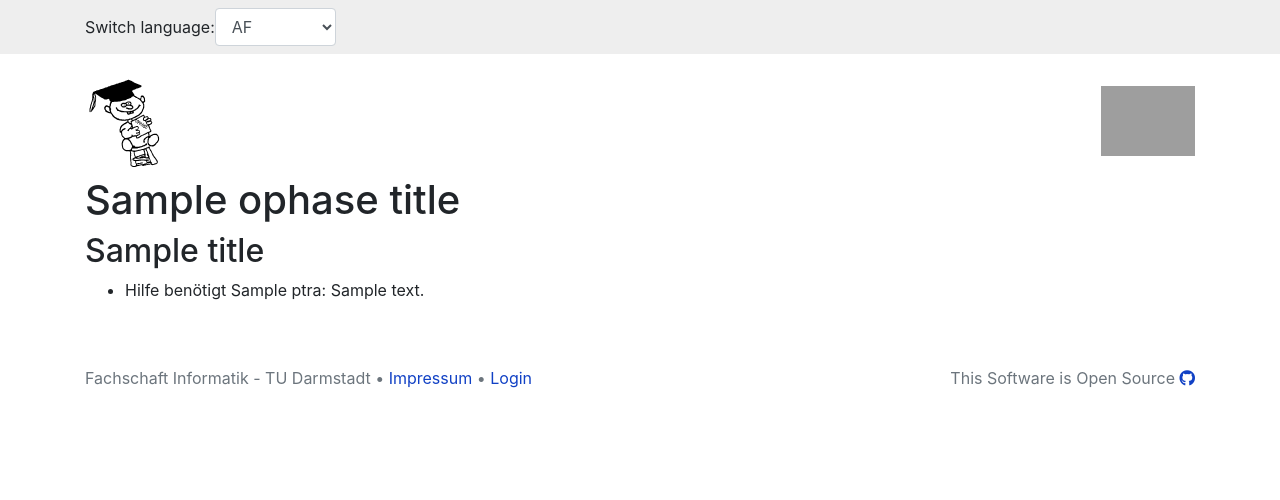
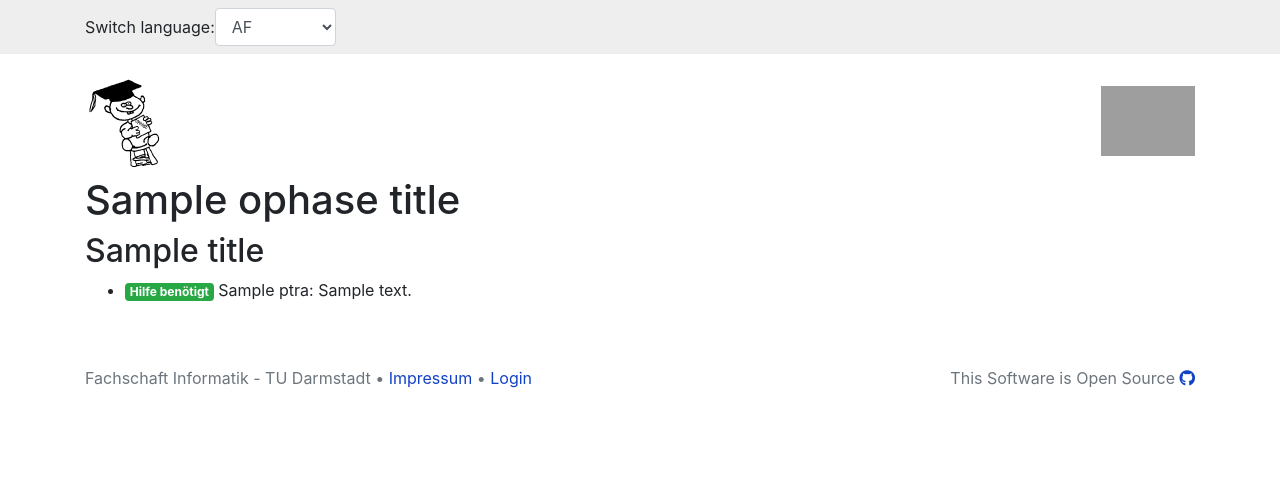
Before and after one commit to d120/pyophase, a Django app: template staff/templates/staff/job_list.html in a window 1280 px wide. Shown: the top 500 px of the page. Run offline with Django 3.2, Linux system fonts and the light colour scheme; the template is opened without the code that fills it: most values are stand-ins (such as "Sample title", 1, 10 or a date in 2020); some libraries are stand-ins or nearby versions; grey boxes are pictures that could not be loaded.

Commit message:
Fixe label to badge for bootstrap 4

```diff
--- a/staff/templates/staff/job_list.html
+++ b/staff/templates/staff/job_list.html
@@ -7,8 +7,8 @@
 <h2>{{ title }}</h2>
 <ul>
 {% for job in object_list %}
-    <li>{% if job.settings_set.count == 0 %} <span class="label label-danger">{% trans "Hilfe vorhanden" %}</span>
-    {% else %} <span class="label label-success">{% trans "Hilfe benötigt" %}</span>{% endif %}
+    <li>{% if job.settings_set.count == 0 %} <span class="badge badge-danger">{% trans "Hilfe vorhanden" %}</span>
+    {% else %} <span class="badge badge-success">{% trans "Hilfe benötigt" %}</span>{% endif %}
      {{ job.label }}{% if job.description %}: {{ job.description }}{% endif %}</li>
 {% empty %}
     <li>{% trans "Keine Aufgaben vorhanden" %}</li>
```
